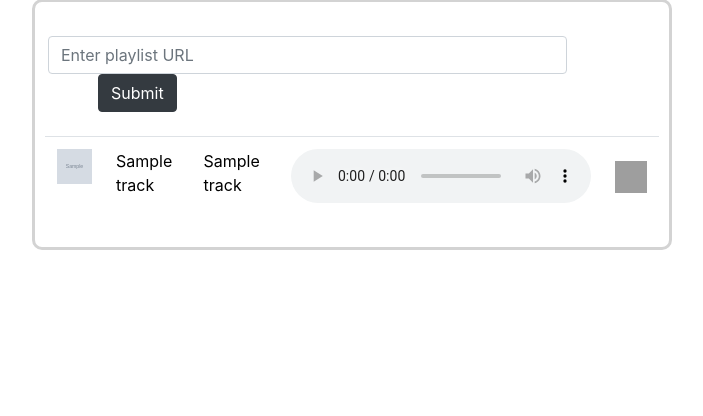
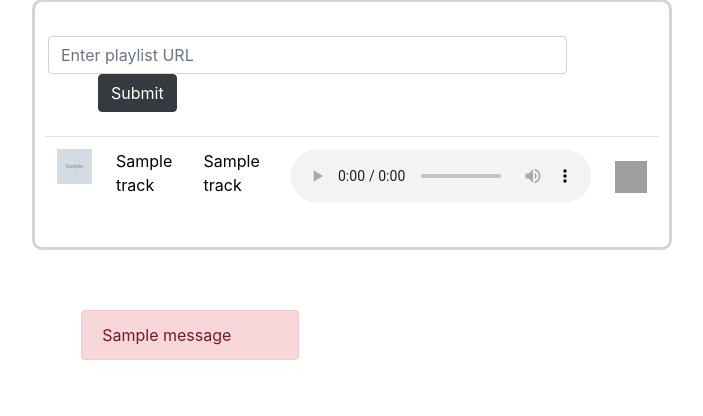
Before and after one commit to deansainer/spotify-api, a Django app: template spotify/spotify_app/templates/spotify_app/index.html in a window 1280 px wide. Shown: the part 87-503 px from the top of the page, without its empty margins (418-1121 px from the left). Run offline with Django 4.2, Linux system fonts and the light colour scheme; the template is opened without the code that fills it: most values are stand-ins (such as "Sample title", 1, 10 or a date in 2020); grey boxes marked "Sample" are stand-in pictures; one stand-in notice (Sample message) is shown; grey boxes are pictures that could not be loaded.

Commit message:
added alert when url not specified

```diff
--- a/spotify/spotify_app/templates/spotify_app/index.html
+++ b/spotify/spotify_app/templates/spotify_app/index.html
@@ -45,7 +45,11 @@
 </table>
 </div>
 </div>
-
+{% if messages %}
+{% for message in messages %}
+<div class="error_message alert alert-danger" role="alert">{{message}}</div>
+{% endfor %}
+{% endif %}
 <!DOCTYPE html>
 <html>
 <head>
--- a/spotify/static/css/main.css
+++ b/spotify/static/css/main.css
@@ -28,3 +28,9 @@ button{
 .spotify_logo{
   margin-top: 12px;
 }
+
+.error_message{
+  margin-top: 60px;
+  width: 17%;
+  margin-left: 39%;
+}
```
Also changed, not shown: spotify/spotify_app/views.py (+3 -4 lines), 1 other file.
